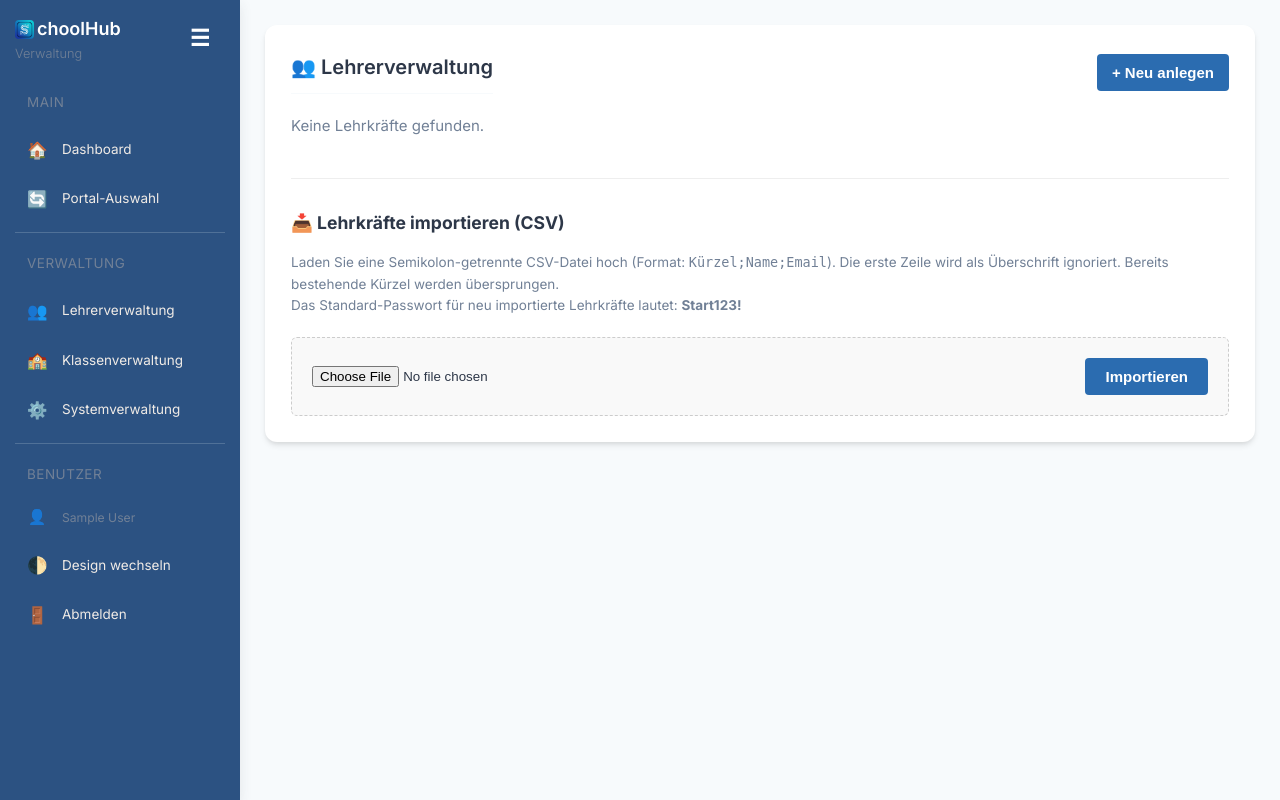
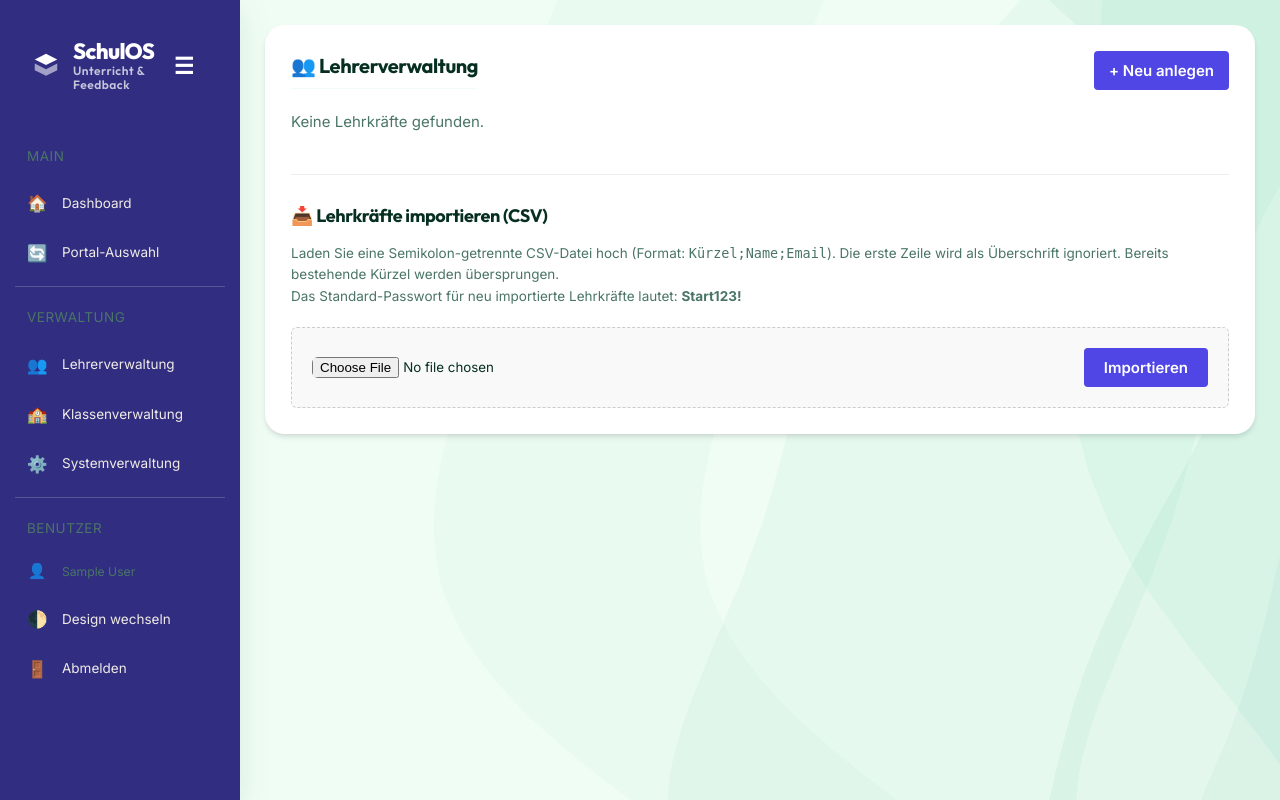
Before and after one commit to flackandreas/unterricht, a PHP site: page /admin_lehrer.php in a window 1280 px wide. Run offline with PHP 8.4, Linux system fonts and the light colour scheme; the visitor is signed in with stand-in values (Sample User, id 1); data that the repository does not hold is empty; some libraries are stand-ins or nearby versions.

Commit message:
design: Erscheinungsbild an schulos.de angleichen, SchoolHub abloesen
MARKE

"SchoolHub" stand an zwei Stellen - in der Seitenleiste und auf der
Anmeldekarte - und zwar als Favicon-Bild mit dem alt-Text "S", gefolgt vom
Text "choolHub". Der Markenname war dadurch weder auffindbar noch fuer
Vorlesesoftware lesbar. Jetzt steht dort die Bildmarke von schulos.de als
Inline-SVG und daneben "SchulOS" mit "Unterricht & Feedback" darunter.

FARBEN UND SCHRIFT

Fundament von schulos.de, Modulfarbe als Akzent: Mintgrund #f0fdf4,
Textfarben #062f22 und #4a7565, dazu Indigo #4f46e5 - dieselbe Farbe, die das
Modul auf der Produktseite traegt. So bleibt die Suite als Familie erkennbar
und die Anwendung trotzdem unterscheidbar.

--text-muted lag zuvor bei #718096 und damit unter WCAG AA. Der neue Wert
kommt auf 5,2:1, die Schaltflaechen auf 6,3:1.

Die Anwendung lud bereits Inter, verwendete sie aber nirgends - app_styles.css
setzte durchgehend die Systemschrift. Jetzt Inter fuer Fliesstext und Outfit
fuer Ueberschriften, beide lokal. Dazu die Wellenflaeche als Seitengrund.

Der Dunkelmodus war entgegen meiner ersten Einschaetzung bereits sauber ueber
Variablen geloest und wurde einfach mit umgefaerbt.

SCHULBILDMARKEN ENTFERNT

Die Anmeldeseite zeigte das Logo der Schule, den Wertvoll-Schriftzug und den
Schulnamen - auf einer oeffentlich erreichbaren Demo liest sich das wie eine
Empfehlung dieser Schule. favicon.png war byte-identisch mit img/logo.png:
auch das Tab-Symbol war das Schullogo, 497 KB gross. Ersetzt durch ein
SchulOS-SVG mit 427 Byte.

ZWISCHENSPEICHER

Neu ist eine asset()-Funktion, die die Aenderungszeit an Stylesheet- und
Skriptadressen haengt. Ohne sie lieferte Cloudflare bis zu vier Stunden lang
die alte Fassung aus - genau das ist bei dieser Aenderung passiert, und jede
kuenftige waere ebenso unsichtbar geblieben.

Co-Authored-By: Claude Opus 5 <noreply@anthropic.com>

```diff
--- a/src/includes/twig_setup.php
+++ b/src/includes/twig_setup.php
@@ -27,6 +27,18 @@ $twig = new \Twig\Environment($loader, [
 ]);
 
 // Helper extension: Expose a function to fetch active navigation states
+/**
+ * Haengt die Aenderungszeit einer Datei aus public/ als Version an ihre
+ * Adresse. Ohne das liefern Zwischenspeicher - beim Betrieb hinter Cloudflare
+ * bis zu vier Stunden lang - noch die alte Fassung aus, und Aenderungen an
+ * Stylesheet oder Skript bleiben unsichtbar.
+ */
+$twig->addFunction(new \Twig\TwigFunction('asset', function (string $pfad): string {
+    $datei = __DIR__ . '/../public/' . ltrim($pfad, '/');
+    $stand = is_readable($datei) ? filemtime($datei) : time();
+    return $pfad . '?v=' . $stand;
+}));
+
 $twig->addFunction(new \Twig\TwigFunction('is_current_page', function ($page) {
     return basename($_SERVER['PHP_SELF']) === $page;
 }));
--- a/src/public/css/app_styles.css
+++ b/src/public/css/app_styles.css
@@ -2,82 +2,107 @@
 
 /* --- VARIABLEN & BASISEINSTELLUNGEN --- */
 :root {
-    /* (DEFAULT = Light Mode) */
+    /* ---------------------------------------------------------------
+       Angeglichen an das Erscheinungsbild von schulos.de.
+       Fundament (Flaechen, Text, Abstaende, Schrift) kommt von dort,
+       als Akzent dient die Modulfarbe Indigo - dieselbe, die das Modul
+       "Unterricht & Feedback" auf der Produktseite traegt. So bleibt die
+       Suite als Familie erkennbar und die Anwendung trotzdem
+       unterscheidbar.
+       --------------------------------------------------------------- */
 
-    /* NEU: Blau als Primärfarbe (Professional Blue) */
-    --primary-color: #2B6CB0;
-    /* Kräftiges Blau */
-    --primary-dark: #2C5282;
-    /* Dunkleres Blau */
-    --primary-color-rgb: 43, 108, 176;
+    /* Akzent: Modulfarbe */
+    --primary-color: #4f46e5;
+    --primary-dark: #4338ca;
+    --primary-color-rgb: 79, 70, 229;
+    --primary-bg-light: #eef2ff;
 
-    /* NEU: Kühle, professionelle Hintergründe */
-    --bg-main: #F7FAFC;
-    /* Kühles Hellgrau/Weiß */
+    /* Flaechen: SchulOS-Fundament */
+    --bg-main: #f0fdf4;
     --bg-content: #ffffff;
+    --bg-nav: #312e81;
 
-    /* NEU: Navigation nutzt dunkles Blau */
-    --bg-nav: #2C5282;
+    /* Text: SchulOS-Fundament. --text-muted liegt bei 5,2:1 auf Weiss
+       und erfuellt damit WCAG AA - der Vorgaenger #718096 lag darunter. */
+    --text-dark: #062f22;
+    --text-light: #ffffff;
+    --text-muted: #4a7565;
 
-    /* NEU: Kühlerer Text */
-    --text-dark: #2D3748;
-    /* Dunkles Schiefergrau */
-    --text-light: #ffffff;
+    --border-color: #dcefe4;
+    --bg-table-header: #f0fdf4;
+    --bg-table-row-even: #e9f7ef;
 
-    /* NEU: Kühle Ränder */
-    --border-color: #E2E8F0;
-    --bg-table-header: #F7FAFC;
-    --bg-table-row-even: #EDF2F7;
+    --shadow-soft: 0 2px 5px rgba(0, 75, 49, 0.07);
+    --shadow-medium: 0 8px 32px rgba(0, 75, 49, 0.10);
 
-    /* NEU: Kühle Schatten */
-    --shadow-soft: 0 2px 5px rgba(45, 55, 72, 0.08);
-    --shadow-medium: 0 4px 12px rgba(45, 55, 72, 0.1);
+    --danger-color: #dc2626;
+    --danger-color-dark: #b91c1c;
+    --danger-bg: #fef2f2;
+    --danger-bg-light: #fef2f2;
+    --success-color: #009964;
+    --warning-color: #d97706;
+    --warning-color-dark: #b45309;
 
-    /* Standard-Farben (angepasst) */
-    --text-muted: #718096;
-    /* Kühles Grau */
-    --primary-bg-light: #EBF8FF;
-    /* Sehr helles Blau */
-    --danger-color: #E53E3E;
-    --danger-color-dark: #C53030;
-    --danger-bg: #FFF5F5;
-    --danger-bg-light: #FFF5F5;
-    --success-color: #38A169;
-    --warning-color: #D69E2E;
-    --warning-color-dark: #B7791F;
+    /* Schriften wie auf schulos.de */
+    --font-sans: 'Inter', system-ui, -apple-system, 'Segoe UI', Roboto, sans-serif;
+    --font-display: 'Outfit Variable', 'Inter', system-ui, sans-serif;
+
+    /* Groessen: acht Stufen statt gewachsener Einzelwerte */
+    --text-xs: 0.75rem;
+    --text-sm: 0.875rem;
+    --text-base: 1rem;
+    --text-lg: 1.125rem;
+    --text-xl: 1.375rem;
+    --text-2xl: 1.75rem;
+    --text-3xl: 2.5rem;
+
+    /* Abstaende und Radien */
+    --space-1: 0.25rem;
+    --space-2: 0.5rem;
+    --space-3: 0.75rem;
+    --space-4: 1rem;
+    --space-6: 1.5rem;
+    --space-8: 2rem;
+    --space-12: 3rem;
+    --radius-sm: 0.375rem;
+    --radius-md: 0.75rem;
+    --radius-lg: 1.25rem;
+    --radius-full: 999px;
 }
 
+
 body.dark-mode {
-    --primary-color: #63B3ED;
-    /* Helles Blau */
-    --primary-dark: #4299E1;
+    /* Dieselbe Rollenverteilung wie oben, nur dunkel. schulos.de selbst hat
+       keinen Dunkelmodus - die Flaechen bekommen deshalb einen gruenen
+       Unterton, damit die Verwandtschaft erhalten bleibt. */
+    --primary-color: #a5b4fc;
+    --primary-dark: #818cf8;
+    --primary-bg-light: #29306b;
 
-    /* Dunkle, kühle Hintergründe */
-    --bg-main: #1A202C;
-    /* Sehr dunkles Blau-Grau */
-    --bg-content: #2D3748;
+    --bg-main: #101c17;
+    --bg-content: #16261f;
+    --bg-nav: #1b2f26;
 
-    --bg-nav: #2D3748;
+    --text-dark: #e8f5ee;
+    --text-light: #101c17;
+    --text-muted: #9ab5a6;
 
-    --text-dark: #F7FAFC;
-    /* Helles Grau/Weiß */
-    --text-light: #1A202C;
+    --border-color: #2a4438;
+    --bg-table-header: #16261f;
+    --bg-table-row-even: #1b2f26;
 
-    --border-color: #4A5568;
-    --bg-table-header: #2D3748;
-    --bg-table-row-even: #283141;
+    --shadow-soft: 0 2px 5px rgba(0, 0, 0, 0.28);
+    --shadow-medium: 0 8px 32px rgba(0, 0, 0, 0.38);
 
-    --shadow-soft: 0 2px 5px rgba(0, 0, 0, 0.2);
-    --shadow-medium: 0 4px 12px rgba(0, 0, 0, 0.3);
+    --danger-color: #fca5a5;
+    --danger-color-dark: #fecaca;
+    --danger-bg: #4a1d1d;
+    --danger-bg-light: #4a1d1d;
+    --success-color: #4ade80;
+    --warning-color: #fbbf24;
+    --warning-color-dark: #f59e0b;
+}
 
-    --text-muted: #A0AEC0;
-    --primary-bg-light: #2C5282;
-    --danger-color: #FC8181;
-    --danger-color-dark: #FEB2B2;
-    --danger-bg: #742A2A;
-    --danger-bg-light: #742A2A;
-    --success-color: #68D391;
-}
 
 
 * {
@@ -85,7 +110,7 @@ body.dark-mode {
 }
 
 body {
-    font-family: -apple-system, BlinkMacSystemFont, "Segoe UI", Roboto, "Helvetica Neue", Arial, sans-serif;
+    font-family: var(--font-sans);
     margin: 0;
     background-color: var(--bg-main);
     color: var(--text-dark);
@@ -1266,3 +1291,97 @@ body.dark-mode .danger-option {
     min-width: 18px;
     text-align: center;
 }
+
+/* =========================================================================
+   Angleichung an schulos.de
+   -------------------------------------------------------------------------
+   Ergaenzt die oben neu belegten Farbrollen um Typografie, Flaechen und
+   Radien. Bewusst als eigener Block am Ende: so bleibt nachvollziehbar, was
+   zur Angleichung dazugekommen ist, und es laesst sich notfalls in einem
+   Stueck wieder entfernen.
+   ========================================================================= */
+
+/* ---------- Typografie ---------- */
+
+h1, h2, h3, h4, h5, h6,
+.sidebar-title,
+.kpi-box .kpi-value,
+.stat-box .stat-value {
+    font-family: var(--font-display);
+    font-weight: 700;
+    letter-spacing: -0.02em;
+    line-height: 1.25;
+}
+
+h1 { font-size: var(--text-2xl); }
+h2 { font-size: var(--text-xl); }
+h3 { font-size: var(--text-lg); }
+
+/* ---------- Wellenflaeche ---------- */
+
+body {
+    /* Dieselbe Flaeche wie auf schulos.de. Die Kachel ist so konstruiert,
+       dass Ober- und Unterkante uebereinstimmen - sie wiederholt sich
+       nahtlos, egal wie lang die Seite ist. */
+    background-image: url('/img/wellen.svg');
+    background-repeat: repeat-y;
+    background-size: 100% auto;
+    background-position: top center;
+}
+
+body.dark-mode {
+    /* Auf dunklem Grund waere die Flaeche zu praesent. */
+    background-image: none;
+}
+
+/* ---------- Formen ---------- */
+
+.content-box,
+.kpi-box,
+.stat-box,
+.wizard-preview-box {
+    border-radius: var(--radius-lg);
+}
+
+.btn,
+button,
+input,
+select,
+textarea {
+    border-radius: var(--radius-sm);
+    font-family: var(--font-sans);
+}
+
+/* ---------- Seitenleiste ---------- */
+
+.sidebar-header {
+    padding: var(--space-6) var(--space-4);
+}
+
+.sidebar-title {
+    /* Zweizeilig: "SchulOS" kraeftig, darunter der Modulname kleiner.
+       Die volle Bezeichnung waere in einer Spalte zu lang. */
+    display: flex !important;
+    align-items: center;
+    gap: var(--space-3) !important;
+    font-family: var(--font-display);
+}
+
+.marke__text {
+    display: flex;
+    flex-direction: column;
+    line-height: 1.15;
+}
+
+.marke__name {
+    font-size: var(--text-xl);
+    font-weight: 800;
+    letter-spacing: -0.03em;
+}
+
+.marke__modul {
+    font-size: var(--text-xs);
+    font-weight: 600;
+    letter-spacing: 0.04em;
+    opacity: 0.72;
+}
--- a/src/public/css/fonts.css
+++ b/src/public/css/fonts.css
@@ -104,3 +104,24 @@
   src: url(/fonts/inter/inter-700-latin.woff2) format('woff2');
   unicode-range: U+0000-00FF, U+0131, U+0152-0153, U+02BB-02BC, U+02C6, U+02DA, U+02DC, U+0304, U+0308, U+0329, U+2000-206F, U+20AC, U+2122, U+2191, U+2193, U+2212, U+2215, U+FEFF, U+FFFD;
 }
+
+/*
+ * Outfit als Auszeichnungsschrift - dieselbe wie auf schulos.de.
+ * Variable Schrift: eine Datei deckt alle Staerken von 100 bis 900 ab.
+ */
+@font-face {
+  font-family: 'Outfit Variable';
+  font-style: normal;
+  font-display: swap;
+  font-weight: 100 900;
+  src: url('/fonts/outfit/outfit-latin-ext-wght-normal.woff2') format('woff2-variations');
+  unicode-range: U+0100-02BA, U+02BD-02C5, U+02C7-02CC, U+02CE-02D7, U+02DD-02FF, U+0304, U+0308, U+0329, U+1D00-1DBF, U+1E00-1E9F, U+1EF2-1EFF, U+2020, U+20A0-20AB, U+20AD-20C0, U+2113, U+2C60-2C7F, U+A720-A7FF;
+}
+@font-face {
+  font-family: 'Outfit Variable';
+  font-style: normal;
+  font-display: swap;
+  font-weight: 100 900;
+  src: url('/fonts/outfit/outfit-latin-wght-normal.woff2') format('woff2-variations');
+  unicode-range: U+0000-00FF, U+0131, U+0152-0153, U+02BB-02BC, U+02C6, U+02DA, U+02DC, U+0304, U+0308, U+0329, U+2000-206F, U+20AC, U+2122, U+2191, U+2193, U+2212, U+2215, U+FEFF, U+FFFD;
+}
--- a/src/templates/base.twig
+++ b/src/templates/base.twig
@@ -4,12 +4,12 @@
     <meta charset="UTF-8">
     <meta name="viewport" content="width=device-width, initial-scale=1.0">
     <title>{% block title %}Übersicht{% endblock %} · Unterricht & Feedback</title>
-    <link rel="stylesheet" href="/css/app_styles.css">
+    <link rel="stylesheet" href="{{ asset('/css/app_styles.css') }}">
     <!-- Quick external font fallback to match the app style vibes -->
-    <link href="/css/fonts.css" rel="stylesheet">
+    <link href="{{ asset('/css/fonts.css') }}" rel="stylesheet">
     <!-- SweetAlert2 CDN -->
     <script src="/vendor/sweetalert2/sweetalert2.all.min.js"></script>
-    <script src="/js/app.js" defer></script>
+    <script src="{{ asset('/js/app.js') }}" defer></script>
     <style>
         /* Fallback quick fixes if app_styles.css isn't perfectly carrying over all resets */
         body { font-family: 'Inter', -apple-system, BlinkMacSystemFont, "Segoe UI", Roboto, Arial, sans-serif; }
@@ -78,7 +78,7 @@
             font-weight: 600;
         }
     </style>
-    <link rel="icon" type="image/png" href="/favicon.png">
+    <link rel="icon" type="image/svg+xml" href="{{ asset('/favicon.svg') }}">
     <link rel="manifest" href="/manifest.json">
     <meta name="theme-color" content="#2c3e50">
     {% block extra_head %}{% endblock %}
@@ -98,10 +98,19 @@
     <nav class="sidebar" id="sidebar">
         <div class="sidebar-header">
             <div>
-                <div class="sidebar-title" style="display: flex; align-items: center; gap: 3px; font-weight: 600;">
-                    <img src="/favicon.png" alt="S" style="width: 1.05em; height: 1.05em; border-radius: 4px; vertical-align: middle;">choolHub
+                {# Bildmarke von schulos.de. Vorher stand hier das Favicon als
+                   Buchstabe "S", gefolgt vom Text "choolHub" - der Markenname
+                   war dadurch fuer Suche und Vorlesesoftware unauffindbar. #}
+                <div class="sidebar-title">
+                    <svg width="30" height="30" viewBox="0 0 32 32" fill="none" aria-hidden="true" style="flex-shrink: 0;">
+                        <path d="M16 4L4 10L16 16L28 10L16 4Z" fill="currentColor"/>
+                        <path d="M4 14.5V21.5L16 27.5L28 21.5V14.5L16 20.5L4 14.5Z" fill="currentColor" opacity="0.55"/>
+                    </svg>
+                    <span class="marke__text">
+                        <span class="marke__name">SchulOS</span>
+                        <span class="marke__modul">Unterricht &amp; Feedback</span>
+                    </span>
                 </div>
-                <span class="sidebar-schule">Verwaltung</span>
             </div>
             <button id="nav-toggle" aria-label="Toggle menu">☰</button>
         </div>
```
Also changed, not shown: src/templates/login.twig (+17 -10 lines), src/public/favicon.png (deleted), src/public/favicon.svg (added), src/public/fonts/outfit/outfit-latin-ext-wght-normal.woff2 (added), src/public/fonts/outfit/outfit-latin-wght-normal.woff2 (added), src/public/img/logo.png (deleted), src/public/img/wellen.svg (added), src/public/img/wertvoll.png (deleted).
